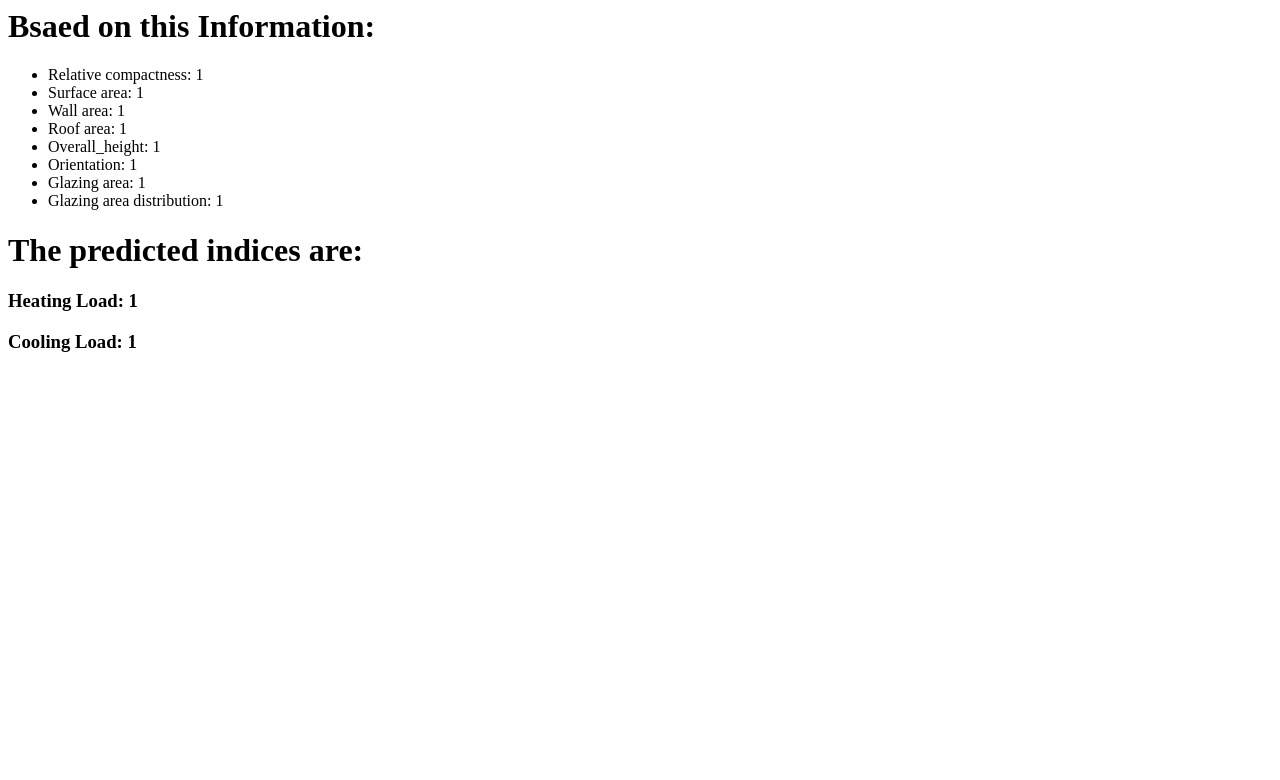
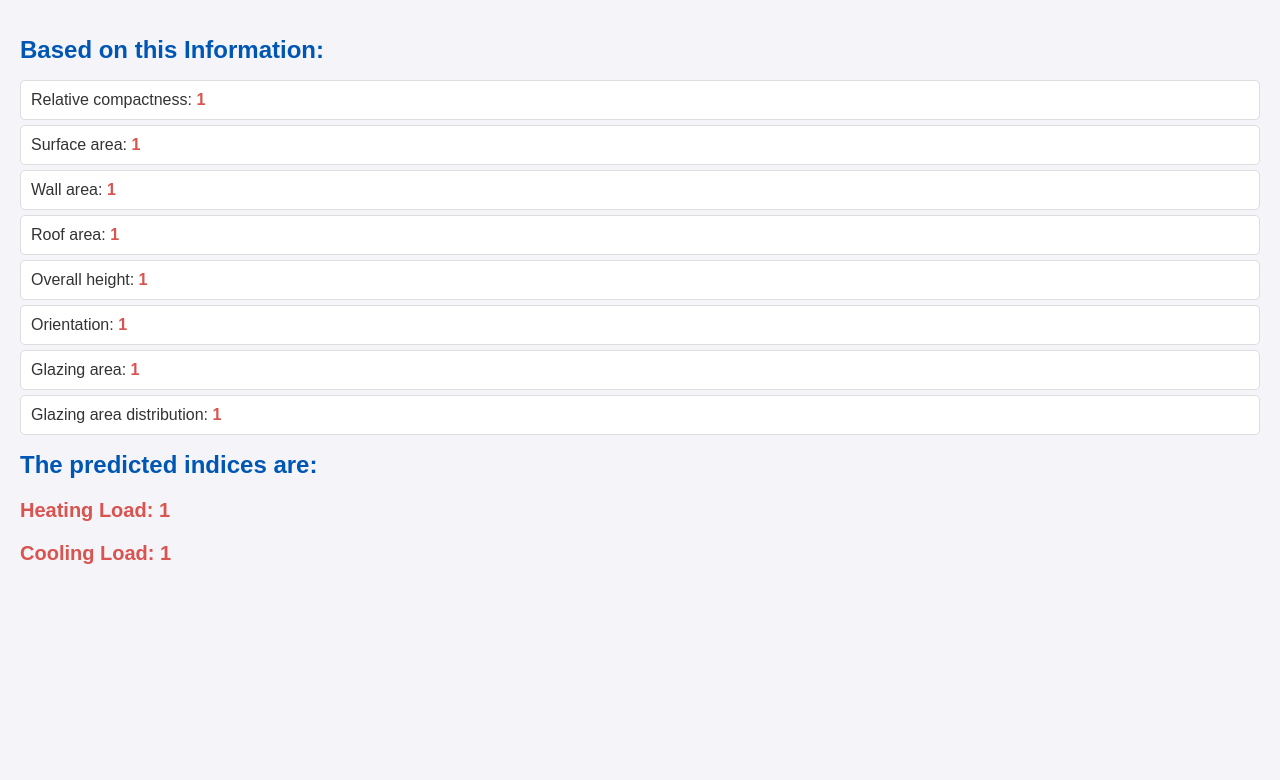
Before and after one commit to rahulgayke/energy_pred_MLOps, a Flask app: template templates/prediction.html in a window 1280 px wide. Shown: the top 780 px of the page. Run offline with Flask 2, Linux system fonts and the light colour scheme; the visitor is signed in with stand-in values (Sample User, id 1); the template is opened without the code that fills it: most values are stand-ins (such as "Sample title", 1, 10 or a date in 2020); parts of the project's set-up code (start-up, migrations or seed data) failed here and were passed over.

Commit message:
flask integrted machine learning  application trained on best params with docker file

```diff
--- a/templates/prediction.html
+++ b/templates/prediction.html
@@ -1,14 +1,54 @@
-<h1>Bsaed on this Information:</h1>
-<ul>
-	<li>Relative compactness: {{session['Relative_compactness']}}</li>
-	<li>Surface area:  {{session['Surface_area']}}</li>
-	<li>Wall area: {{session['Wall_area']}}</li>
-	<li>Roof area:  {{session['Roof_area']}}</li>
-	<li>Overall_height:  {{session['Overall_height']}}</li>
-	<li>Orientation:  {{session['Orientation']}}</li>
-	<li>Glazing area:  {{session['Glazing_area']}}</li>
-	<li>Glazing area distribution:  {{session['Glazing_area_distribution']}}</li>
-</ul>
-<h1>The predicted indices are: </h1>
-<h3>Heating Load: {{results[0][0][0]}} </h3>
-<h3>Cooling Load: {{results[1][0][0]}} </h3>
+<!DOCTYPE html>
+<html>
+<head>
+    <style>
+        body {
+            font-family: Arial, sans-serif;
+            background-color: #f4f4f9;
+            color: #333;
+            margin: 0;
+            padding: 20px;
+        }
+        h1 {
+            color: #0056b3;
+            font-size: 24px;
+            margin-bottom: 10px;
+        }
+        h3 {
+            color: #d9534f;
+            font-size: 20px;
+        }
+        ul {
+            list-style-type: none;
+            padding: 0;
+        }
+        li {
+            background: #ffffff;
+            border: 1px solid #ddd;
+            margin-bottom: 5px;
+            padding: 10px;
+            border-radius: 5px;
+        }
+        .highlight {
+            color: #d9534f;
+            font-weight: bold;
+        }
+    </style>
+</head>
+<body>
+    <h1>Based on this Information:</h1>
+    <ul>
+        <li>Relative compactness: <span class="highlight">{{session['Relative_compactness']}}</span></li>
+        <li>Surface area: <span class="highlight">{{session['Surface_area']}}</span></li>
+        <li>Wall area: <span class="highlight">{{session['Wall_area']}}</span></li>
+        <li>Roof area: <span class="highlight">{{session['Roof_area']}}</span></li>
+        <li>Overall height: <span class="highlight">{{session['Overall_height']}}</span></li>
+        <li>Orientation: <span class="highlight">{{session['Orientation']}}</span></li>
+        <li>Glazing area: <span class="highlight">{{session['Glazing_area']}}</span></li>
+        <li>Glazing area distribution: <span class="highlight">{{session['Glazing_area_distribution']}}</span></li>
+    </ul>
+    <h1>The predicted indices are:</h1>
+    <h3>Heating Load: <span class="highlight">{{results[0][0][0]}}</span></h3>
+    <h3>Cooling Load: <span class="highlight">{{results[1][0][0]}}</span></h3>
+</body>
+</html>
```
Also changed, not shown: 3 other files.
